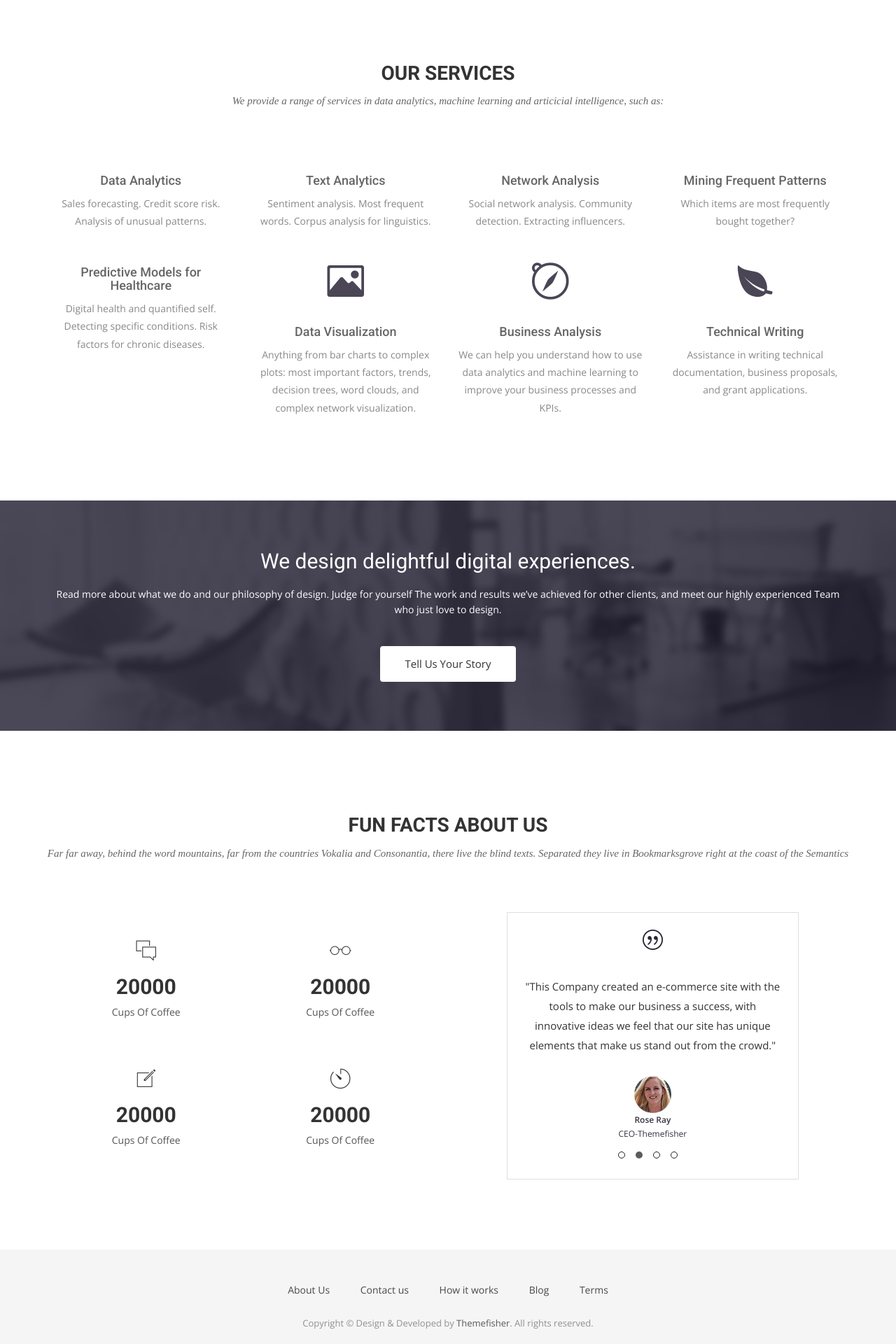
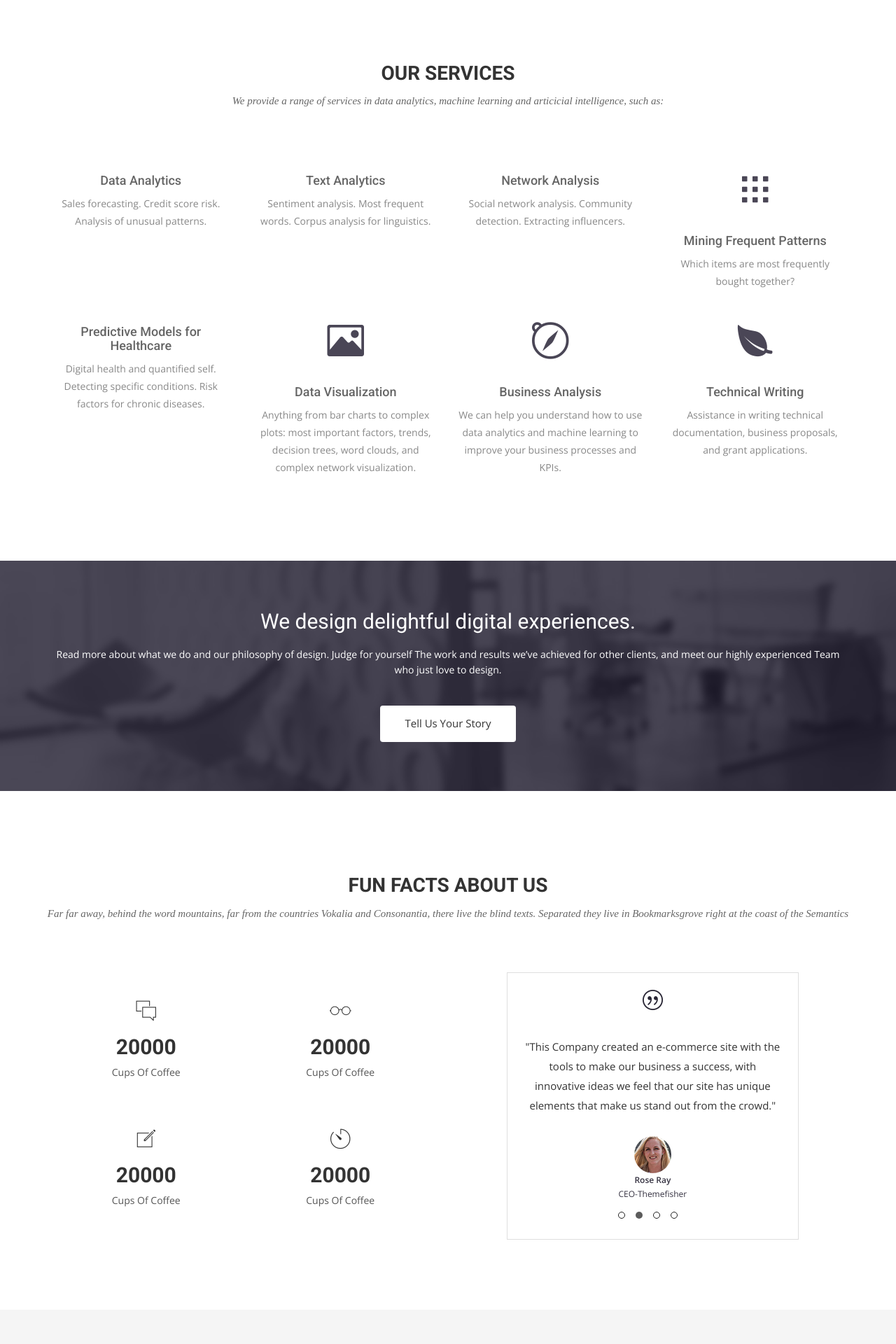
Before and after one commit to deeplearnit/deeplearnit.github.io, a Jekyll site: the page built from index.html, in a window 1280 px wide. Shown: the part 2021-3941 px from the top of the page at 70% size. Built offline with Jekyll 4.4.1, drawn with Linux system fonts in a browser that asks for light colours; nearby versions of some CDN libraries; some web fonts are replaced.

Commit message:
Tweak icons

```diff
--- a/index.html
+++ b/index.html
@@ -66,35 +66,35 @@
     <div class="row ">
       <div class="col-sm-6 col-md-3">
         <div class="service-item">
-          <i class="icon analytics"></i>
+          <i class="icon ion-analytics"></i>
           <h4>Data Analytics</h4>
           <p>Sales forecasting. Credit score risk. Analysis of unusual patterns.  </p>
         </div>
       </div>
       <div class="col-sm-6 col-md-3">
         <div class="service-item">
-          <i class="book"></i>
+          <i class="ion-book"></i>
           <h4>Text Analytics</h4>
           <p>Sentiment analysis. Most frequent words. Corpus analysis for linguistics.  </p>
         </div>
       </div>
       <div class="col-sm-6 col-md-3">
         <div class="service-item">
-          <i class="git-branch"></i>
+          <i class="ion-git-branch"></i>
           <h4>Network Analysis</h4>
           <p>Social network analysis. Community detection. Extracting influencers. </p>
         </div>
       </div>
       <div class="col-sm-6 col-md-3">
         <div class="service-item">
-          <i class="filing"></i>
+          <i class="ion-grid"></i>
           <h4>Mining Frequent Patterns</h4>
           <p> Which items are most frequently bought together? </p>
         </div>
       </div>
       <div class="col-sm-6 col-md-3">
         <div class="service-item">
-          <i class="flask"></i>
+          <i class="ion-flask"></i>
           <h4>Predictive Models for Healthcare</h4>
           <p> Digital health and quantified self. Detecting specific conditions. Risk factors for chronic diseases. </p>
         </div>
```
